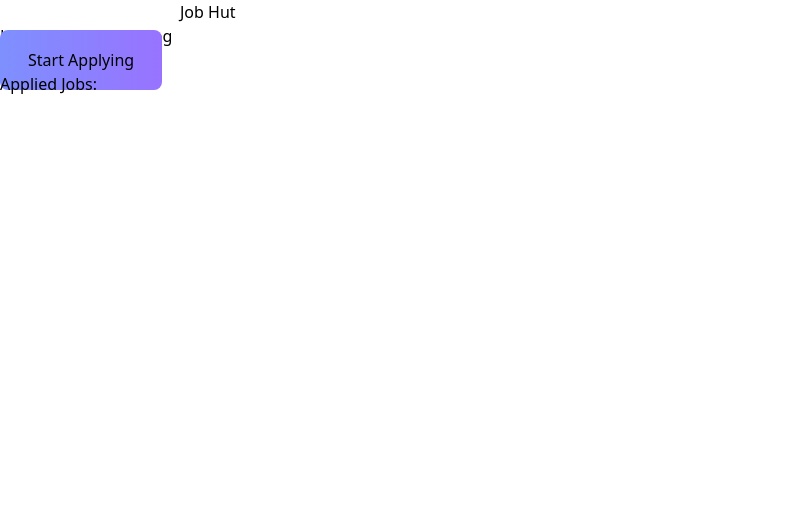
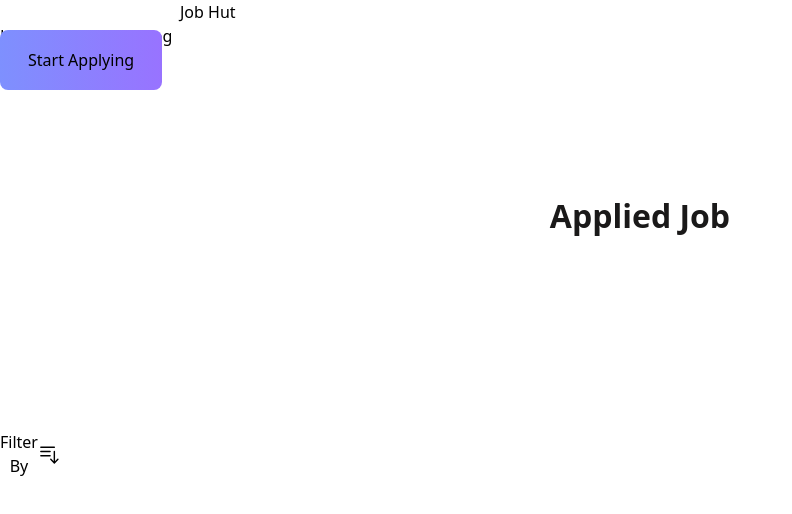
Before and after one commit to Abu-Sahad/job_bazer, a React (Vite) app: page /applied-jobs in a window 1280 px wide. Shown: the top 514 px of the page, without its empty margins (0-792 px from the left). Built offline with nearby package versions, Linux system fonts and the light colour scheme.

Commit message:
added applied job area

```diff
--- /dev/null
+++ b/src/component/AppliedJobs/AppliedJobs.css
@@ -0,0 +1,43 @@
+.applied-job-details-tittle {
+    font-weight: 800;
+    font-size: 32px;
+    color: #1A1919;
+    padding-top: 120px;
+    padding-bottom: 70px;
+    text-align: center;
+    margin-bottom: 120px;
+}
+
+.applied-job-logo {
+    width: 240px;
+    height: 240px;
+    background: #F4F4F4;
+    border-radius: 8px;
+    display: flex;
+    justify-content: center;
+    align-items: center;
+}
+
+.applied-job-logo img {
+    max-width: 100%;
+    max-height: 100%;
+    object-fit: contain;
+}
+
+.applied-component-area {
+    margin-left: 130px;
+    border: 1px solid #E8E8E8;
+    border-radius: 8px;
+    width: 1320px;
+    height: 300px;
+    display: flex;
+    justify-content: space-around;
+    align-items: center;
+    margin-bottom: 10px;
+}
+
+.applied-button-component {
+    display: flex;
+    align-items: center;
+    justify-content: flex-end;
+}
--- a/src/component/AppliedJobs/AppliedJobs.jsx
+++ b/src/component/AppliedJobs/AppliedJobs.jsx
@@ -1,18 +1,50 @@
-import React from 'react';
 import { getShoppingCart } from '../../utilities/fakedb';
-
+import { MapPinIcon, CurrencyDollarIcon, BarsArrowDownIcon } from '@heroicons/react/24/solid'
+import './AppliedJobs.css'
 
 const AppliedJobs = () => {
     const shoppingCart = getShoppingCart();
     const cartItems = Object.entries(shoppingCart);
     return (
         <div>
-            <h1>Applied Jobs:</h1>
-            {cartItems.map(([id, { job, quantity }]) => (
+            <div>
+                <h1 className='applied-job-details-tittle md:bg-[#E5E7EB]'>Applied Job</h1>
+            </div>
+            <button className='applied-button-component'>
+                Filter By
+                <BarsArrowDownIcon className="h-6 w-6 text-blue-500 ms-2"/>
+            </button>
+
+            {cartItems.map(([id, { job }]) => (
                 <div key={id}>
-                    <h2>{job?.job_title}</h2>
-                    <p>{job?.job_description}</p>
-                    <p>Quantity: {quantity}</p>
+                    <div className='applied-component-area'>
+                        {/* <h2>{job?.job_title}</h2>
+                        <p>{job?.job_description}</p>
+                        <p>Quantity: {quantity}</p> */}
+
+                        <div className='applied-job-logo'>
+                            <img className="w-70 h-70 pb-4" src={job?.logo} alt="Logo" /><img src="" alt="" />
+                        </div>
+                        <div>
+                            <h2>{job?.job_title}</h2>
+                            <h2>{job?.company_name}</h2>
+                            <div className='pt-4'>
+                                <button className='future-part-button'>{job.job_type_details.job_type1}</button>
+                                <button className='future-part-button'>{job.job_type_details.job_type2}</button>
+                            </div>
+                            <div className='flex mt-4 mb-4'>
+                                <MapPinIcon className="h-6 w-6 text-blue-500" />
+                                <p className='me-4'>{job?.location}</p>
+                                <CurrencyDollarIcon className="h-6 w-6 text-blue-500" />
+                                <p>{job?.salary}</p>
+                            </div>
+                        </div>
+                        <div>
+                            <button className="btn-Common inline-block px-6 py-2 rounded-lg text-white bg-blue-500 hover:bg-blue-600">
+                                View Details
+                            </button>
+                        </div>
+                    </div>
                 </div>
             ))}
         </div>
```
